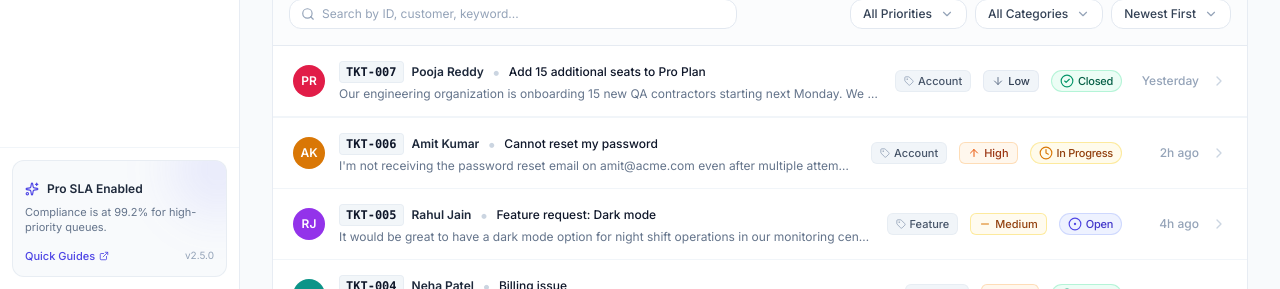
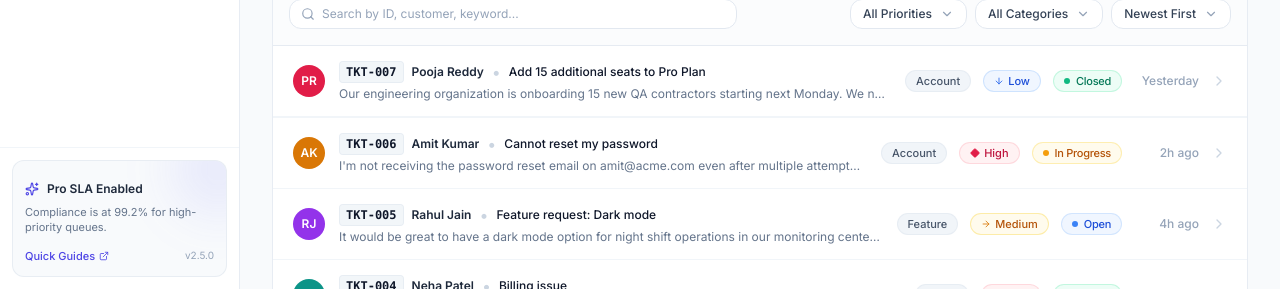
Before and after one commit to Dubey411/Datastraw, a React (Vite) app: page / in a window 1280 px wide. Shown: the part 511-800 px from the top of the page. Built offline with nearby package versions, Linux system fonts and the light colour scheme.

Commit message:
feat(ui): refine StatusBadge, PriorityBadge, and CategoryBadge pills to match design

```diff
--- a/src/components/common/Badge.jsx
+++ b/src/components/common/Badge.jsx
@@ -1,56 +1,43 @@
 import React from 'react';
 import { cn } from '../../utils/cn';
-import {
-  CircleDot,
-  Clock,
-  CheckCircle2,
-  AlertTriangle,
-  ArrowUp,
-  Minus,
-  ArrowDown,
-  Tag
-} from 'lucide-react';
+import { ArrowDown, ArrowRight, Diamond } from 'lucide-react';
 
 export function StatusBadge({ status, size = 'md', className }) {
   const configs = {
     Open: {
       label: 'Open',
-      icon: CircleDot,
-      styles: 'bg-indigo-50 text-indigo-700 border-indigo-200/80 dark:bg-indigo-950/60 dark:text-indigo-300 dark:border-indigo-800/60',
-      iconColor: 'text-indigo-600 dark:text-indigo-400',
+      dotColor: 'bg-blue-500',
+      styles: 'bg-blue-50/90 text-blue-700 border-blue-200/60 dark:bg-blue-950/60 dark:text-blue-300 dark:border-blue-800/60',
     },
     'In Progress': {
       label: 'In Progress',
-      icon: Clock,
-      styles: 'bg-amber-50 text-amber-800 border-amber-200/80 dark:bg-amber-950/60 dark:text-amber-300 dark:border-amber-800/60',
-      iconColor: 'text-amber-600 dark:text-amber-400',
+      dotColor: 'bg-amber-500',
+      styles: 'bg-amber-50/90 text-amber-700 border-amber-200/60 dark:bg-amber-950/60 dark:text-amber-300 dark:border-amber-800/60',
     },
     Closed: {
       label: 'Closed',
-      icon: CheckCircle2,
-      styles: 'bg-emerald-50 text-emerald-800 border-emerald-200/80 dark:bg-emerald-950/60 dark:text-emerald-300 dark:border-emerald-800/60',
-      iconColor: 'text-emerald-600 dark:text-emerald-400',
+      dotColor: 'bg-emerald-500',
+      styles: 'bg-emerald-50/90 text-emerald-700 border-emerald-200/60 dark:bg-emerald-950/60 dark:text-emerald-300 dark:border-emerald-800/60',
     },
   };
 
   const config = configs[status] || configs.Open;
-  const Icon = config.icon;
 
   const sizes = {
-    sm: 'text-[11px] px-2 py-0.5 gap-1 font-medium',
-    md: 'text-xs px-2.5 py-1 gap-1.5 font-medium',
+    sm: 'text-[11px] px-2.5 py-0.5 font-medium',
+    md: 'text-xs px-2.5 py-0.5 font-medium',
   };
 
   return (
     <span
       className={cn(
-        'inline-flex items-center rounded-full border shadow-2xs select-none tracking-tight transition-all duration-200',
+        'inline-flex items-center rounded-full border shadow-2xs select-none tracking-tight transition-all duration-200 gap-1.5',
         config.styles,
         sizes[size],
         className
       )}
     >
-      <Icon className={cn('w-3.5 h-3.5 flex-shrink-0 transition-transform duration-200 group-hover:rotate-6', config.iconColor)} aria-hidden="true" />
+      <span className={cn('w-1.5 h-1.5 rounded-full flex-shrink-0', config.dotColor)} />
       <span>{config.label}</span>
     </span>
   );
@@ -60,27 +47,27 @@ export function PriorityBadge({ priority, size = 'md', className }) {
   const configs = {
     Urgent: {
       label: 'Urgent',
-      icon: AlertTriangle,
-      styles: 'bg-rose-50 text-rose-700 border-rose-200/80 dark:bg-rose-950/60 dark:text-rose-300 dark:border-rose-800/60',
-      iconColor: 'text-rose-600 dark:text-rose-400',
+      icon: Diamond,
+      styles: 'bg-rose-50 text-rose-700 border-rose-200/70 dark:bg-rose-950/60 dark:text-rose-300 dark:border-rose-800/60',
+      iconColor: 'text-rose-600 dark:text-rose-400 fill-rose-600',
     },
     High: {
       label: 'High',
-      icon: ArrowUp,
-      styles: 'bg-orange-50 text-orange-800 border-orange-200/80 dark:bg-orange-950/60 dark:text-orange-300 dark:border-orange-800/60',
-      iconColor: 'text-orange-600 dark:text-orange-400',
+      icon: Diamond,
+      styles: 'bg-rose-50/90 text-rose-700 border-rose-200/70 dark:bg-rose-950/60 dark:text-rose-300 dark:border-rose-800/60',
+      iconColor: 'text-rose-600 dark:text-rose-400 fill-rose-600',
     },
     Medium: {
       label: 'Medium',
-      icon: Minus,
-      styles: 'bg-amber-50/80 text-amber-800 border-amber-200/80 dark:bg-amber-950/60 dark:text-amber-300 dark:border-amber-800/60',
+      icon: ArrowRight,
+      styles: 'bg-amber-50/90 text-amber-700 border-amber-200/70 dark:bg-amber-950/60 dark:text-amber-300 dark:border-amber-800/60',
       iconColor: 'text-amber-600 dark:text-amber-400',
     },
     Low: {
       label: 'Low',
       icon: ArrowDown,
-      styles: 'bg-slate-100 text-slate-700 border-slate-200/80 dark:bg-slate-800 dark:text-slate-300 dark:border-slate-700',
-      iconColor: 'text-slate-500 dark:text-slate-400',
+      styles: 'bg-blue-50/90 text-blue-700 border-blue-200/70 dark:bg-blue-950/60 dark:text-blue-300 dark:border-blue-800/60',
+      iconColor: 'text-blue-600 dark:text-blue-400',
     },
   };
 
@@ -88,20 +75,20 @@ export function PriorityBadge({ priority, size = 'md', className }) {
   const Icon = config.icon;
 
   const sizes = {
-    sm: 'text-[11px] px-2 py-0.5 gap-1 font-medium',
-    md: 'text-xs px-2 py-0.5 gap-1.5 font-medium',
+    sm: 'text-[11px] px-2.5 py-0.5 gap-1 font-medium',
+    md: 'text-xs px-2.5 py-0.5 gap-1 font-medium',
   };
 
   return (
     <span
       className={cn(
-        'inline-flex items-center rounded-md border select-none transition-all duration-200',
+        'inline-flex items-center rounded-full border select-none transition-all duration-200',
         config.styles,
         sizes[size],
         className
       )}
     >
-      <Icon className={cn('w-3 h-3 flex-shrink-0 transition-transform duration-200', config.iconColor)} aria-hidden="true" />
+      <Icon className={cn('w-2.5 h-2.5 flex-shrink-0', config.iconColor)} aria-hidden="true" />
       <span>{config.label}</span>
     </span>
   );
@@ -111,11 +98,10 @@ export function CategoryBadge({ category, className }) {
   return (
     <span
       className={cn(
-        'inline-flex items-center text-[11px] font-medium px-2 py-0.5 rounded-md bg-slate-100 text-slate-600 border border-slate-200/60 dark:bg-slate-800 dark:text-slate-300 dark:border-slate-700/60 transition-colors',
+        'inline-flex items-center text-[11px] font-medium px-2.5 py-0.5 rounded-full bg-slate-100 text-slate-600 border border-slate-200/60 dark:bg-slate-800 dark:text-slate-300 dark:border-slate-700/60 transition-colors',
         className
       )}
     >
-      <Tag className="w-2.5 h-2.5 mr-1 text-slate-400 dark:text-slate-500" />
       {category}
     </span>
   );
```
